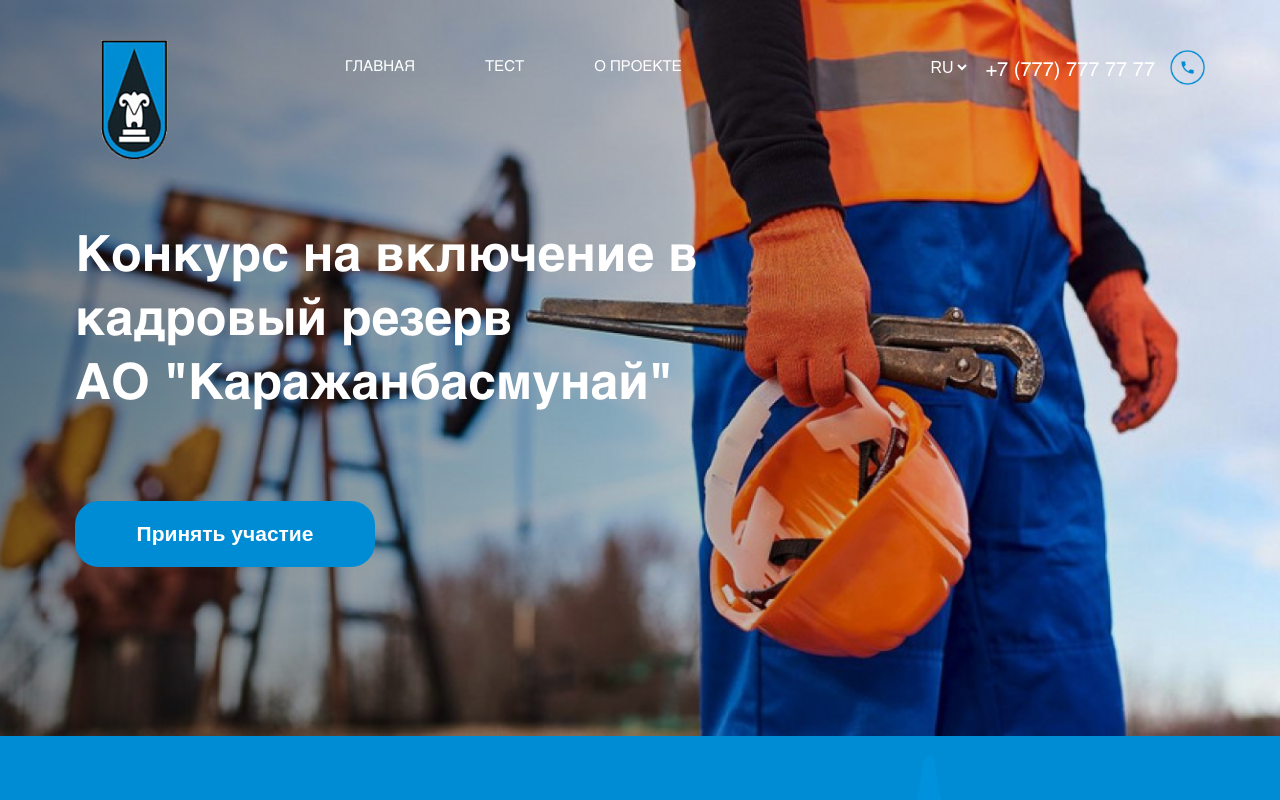
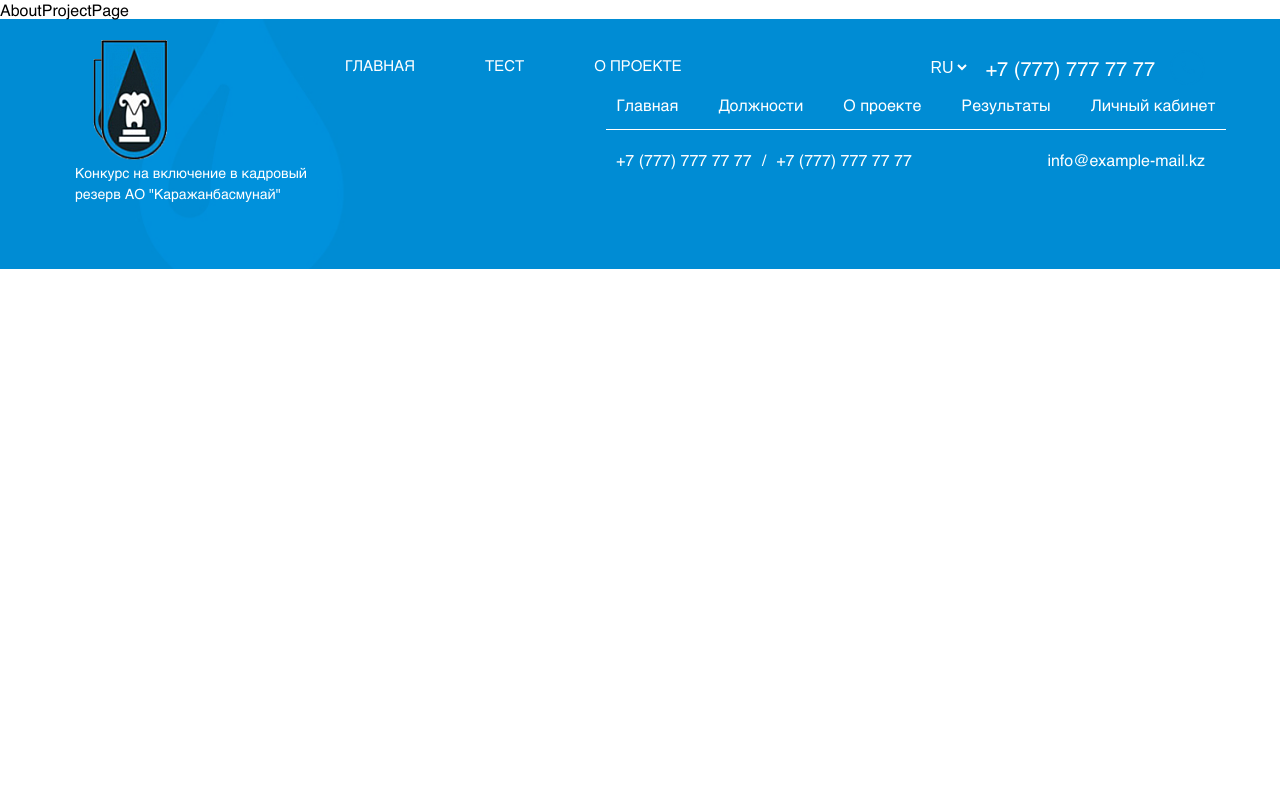
Before and after one commit to MedetGaidarov/gbm-client, a React (Create React App) app: page /about in a window 1280 px wide. Shown: the top 800 px of the page. Built offline with nearby package versions, Linux system fonts and the light colour scheme.

Commit message:
added react router

```diff
--- a/package.json
+++ b/package.json
@@ -8,6 +8,8 @@
     "@testing-library/user-event": "^13.5.0",
     "react": "^18.2.0",
     "react-dom": "^18.2.0",
+    "react-router": "^6.14.2",
+    "react-router-dom": "^6.14.2",
     "react-scripts": "5.0.1",
     "web-vitals": "^2.1.4"
   },
--- a/src/App.js
+++ b/src/App.js
@@ -1,18 +1,22 @@
+import { BrowserRouter, Route, Routes } from 'react-router-dom';
 import Footer from './components/Footer';
 import Header from './components/Header';
 import './index.css';
+import AboutProjectPage from './pages/AboutProjectPage';
 import MainPage from './pages/MainPage';
 
 function App() {
   return (
-    <div className="App">
-
-      <Header />
-
-      <MainPage />
-
-      <Footer />
-    </div>
+    <BrowserRouter>
+      <div className="App">
+        <Header />
+        <Routes>
+          <Route path="/" element={<MainPage />} />
+          <Route path="/about" element={<AboutProjectPage />} />
+        </Routes>
+        <Footer />
+      </div>
+    </BrowserRouter>
   );
 }
 
--- a/src/components/Header.jsx
+++ b/src/components/Header.jsx
@@ -3,9 +3,16 @@
 import contactIcon from '../img/contact-icon.png';
 import PhoneNumberFormatter from './phoneNumber';
 import './UI/Header.css'
+import { Link, useRoutes } from 'react-router-dom';
 
 const Header = () => {
 
+
+    const routes = useRoutes([
+    { path: '/', element: <Link to="/">Home</Link> },
+    { path: '/about', element: <Link to="/about">About</Link> },
+    // Добавьте другие роуты с элементами Link по необходимости
+  ]);
     const numberPhone = '+77777777777';
 
     useEffect(() => {
@@ -39,13 +46,13 @@
                         </div>
                         <ul className="nav__list">
                             <li className="nav__item">
-                                <a href="#home" className="nav__link">Главная</a>
+                                <Link to="/" className="nav__link">Главная</Link>
                             </li>
                             <li className="nav__item">
-                                <a href="#test" className="nav__link">Тест</a>
+                                <Link to="/test" className="nav__link">Тест</Link>
                             </li>
                             <li className="nav__item">
-                                <a href="#about" className="nav__link">О проекте</a>
+                                <Link to="/about" className="nav__link">О проекте</Link>
                             </li>
                         </ul>
 
--- /dev/null
+++ b/src/pages/AboutProjectPage.jsx
@@ -0,0 +1,9 @@
+import React from 'react'
+
+function AboutProjectPage() {
+  return (
+    <div>AboutProjectPage</div>
+  )
+}
+
+export default AboutProjectPage
```
Also changed, not shown: 1 other file (tests, documents, lock files or other folders).
